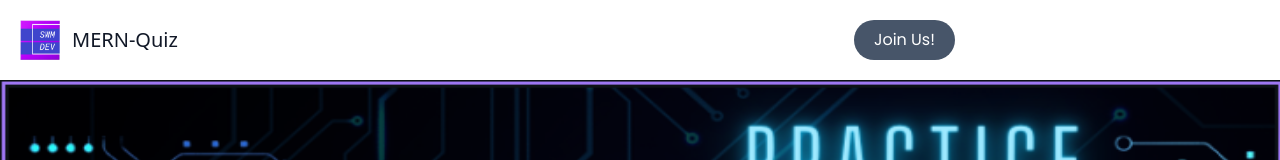
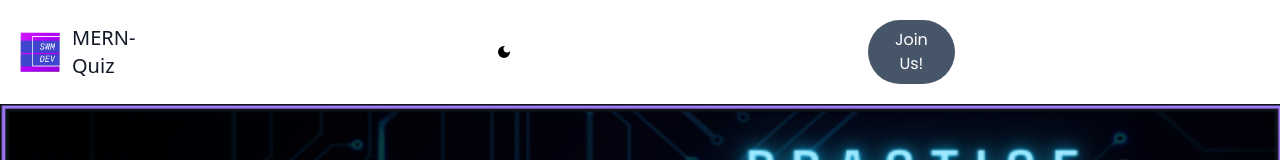
Before and after one commit to maykaltenev/swm-final-project, a React (Create React App) app in the folder client/: page / in a window 1280 px wide. Shown: the top 160 px of the page. Built offline with nearby package versions, Linux system fonts and the light colour scheme.

Commit message:
dark mode trying

```diff
--- a/client/package.json
+++ b/client/package.json
@@ -8,12 +8,12 @@
     "@testing-library/user-event": "^13.5.0",
     "axios": "^1.1.3",
     "date-fns": "^2.29.3",
+    "lodash.debounce": "^4.0.8",
     "prismjs": "^1.29.0",
-    "lodash.debounce": "^4.0.8",
     "react": "^18.2.0",
     "react-countdown-circle-timer": "^3.0.9",
     "react-dom": "^18.2.0",
-    "react-icons": "^4.6.0",
+    "react-icons": "^4.7.1",
     "react-router-dom": "^6.4.3",
     "react-scripts": "5.0.1",
     "react-simple-code-editor": "^0.13.1",
--- a/client/public/index.html
+++ b/client/public/index.html
@@ -29,7 +29,7 @@
 <link href="https://fonts.googleapis.com/css2?family=Poppins:ital,wght@0,300;0,400;0,500;0,600;0,800;1,300;1,400;1,600;1,800&display=swap" rel="stylesheet">
     <title>React App</title>
   </head>
-  <body>
+  <body className="dark">
     <noscript>You need to enable JavaScript to run this app.</noscript>
     <div id="root"></div>
     <!--
--- a/client/src/components/Header/Header.js
+++ b/client/src/components/Header/Header.js
@@ -5,6 +5,7 @@ import Logo from "../../assets/logo.png";
 import { UserContext } from "../Context/UserContext";
 import Login from "../Login/Login";
 import Register from "../Register/Register";
+import Theme from "../Theme/Theme";
 
 function Header() {
   const {
@@ -53,6 +54,7 @@ function Header() {
           <img className="w-10" src={Logo} alt="" />
           <span className="ml-3 text-xl">MERN-Quiz</span>
         </Link>
+        <Theme/>
         {!user && (
           <button
             className="bg-my-blue font-poppins mx-px px-5 rounded-full text-white py-2"
--- a/client/src/components/Home/Home.jsx
+++ b/client/src/components/Home/Home.jsx
@@ -1,9 +1,9 @@
 import React from "react";
 import Banner from "../Banner/Banner";
-import Header from "../Header/Header";
 import HomepageContent from "../HomepageContent/HomepageContent";
 
 function Home() {
+
   return (
     <div >
 <Banner/>
--- /dev/null
+++ b/client/src/components/Theme/Theme.jsx
@@ -0,0 +1,42 @@
+import React,{ useState, useEffect } from 'react'
+//icons
+import {MdDarkMode} from "react-icons/md"
+import {MdOutlineLightMode} from "react-icons/md"
+
+function Theme() {
+    const [theme, setTheme] = useState(null);
+    const [toggle, setToggle] = useState(false)
+    //to check for prefered color scheme
+  useEffect(() => {
+    if(window.matchMedia('(prefers-color-scheme: dark)').matches){
+      setTheme('dark');
+    }
+    else {
+      setTheme('light');
+    }
+  }, [])
+
+  useEffect(() => {
+    if (theme === "dark") {
+      document.documentElement.classList.add("dark");
+    } else {
+      document.documentElement.classList.remove("dark");
+    }
+  }, [theme]);
+
+  const handleThemeSwitch = () => {
+    setToggle(!toggle)
+    setTheme(theme === "dark" ? "light" : "dark");
+  };
+
+  return (
+    <div className="w-full bg-white dark:bg-black flex justify-center items-center">
+    <div className=" p-4 rounded-3xl" onClick={handleThemeSwitch}>
+        {!toggle ?   <MdDarkMode/>:<MdOutlineLightMode/> }
+
+    </div>
+  </div>
+  )
+}
+
+export default Theme
--- a/client/tailwind.config.js
+++ b/client/tailwind.config.js
@@ -1,6 +1,7 @@
 /** @type {import('tailwindcss').Config} */
 module.exports = {
   content: ["./src/**/*.{html,js,jsx,ts,tsx}"],
+  darkMode:"class",
   theme: {
     screens: {
       sm: "480px",
```
Also changed, not shown: 1 other file (tests, documents, lock files or other folders).
